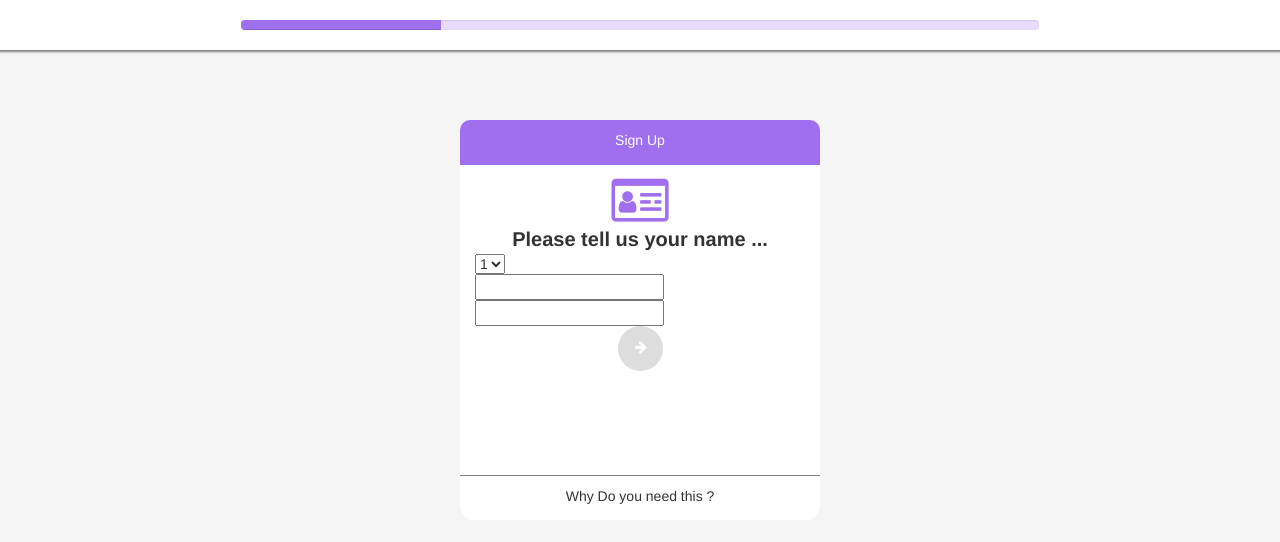
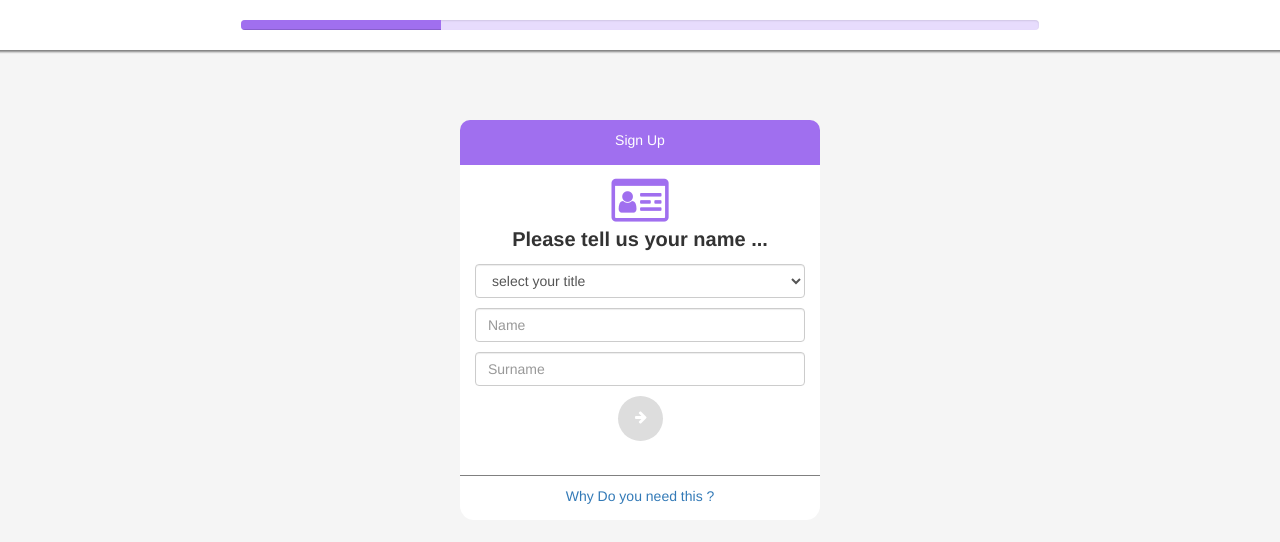
Before and after one commit to LimarenkoDenis/sign-up-play, a React app: page / in a window 1280 px wide. Shown: the top 542 px of the page. Built offline with nearby package versions, Linux system fonts and the light colour scheme.

Commit message:
store in the root

```diff
--- a/src/index.tsx
+++ b/src/index.tsx
@@ -28,27 +28,32 @@ class App extends React.Component<{}, { currentView: number }> {
 
     }
 
-    // public update(e: React.ChangeEvent<HTMLSelectElement>): void {
-    //     console.log(e);
-    // }
+    public onChange(e: KeyboardEvent): void {
+        // tslint:disable-next-line
+        const el: any = e.target;
+        store.dispatch({
+            type: 'ADD_DATA',
+            payload: { [el.name]: el.value }
+        });
+    }
 
     public render(): JSX.Element {
         let view: JSX.Element;
         switch (this.state.currentView) {
             case 1:
-                view = <Info items={['1', '2', '3', '4', '5']} />;
+                view = <Info update={this.onChange} />;
                 break;
             case 2:
-                view = <Gender />;
+                view = <Gender update={this.onChange} />;
                 break;
             case 3:
-                view = <Resident />;
+                view = <Resident update={this.onChange} />;
                 break;
             case 4:
                 view = <Result />;
                 break;
             default:
-                view = <Info items={['1', '2', '3', '4', '5']} />;
+                view = <Info update={this.onChange} />;
         }
         return (
             <Provider store={store}>
--- a/src/sign-up/card-footer/card-footer.tsx
+++ b/src/sign-up/card-footer/card-footer.tsx
@@ -3,5 +3,5 @@ import * as React from 'react';
 import './card-footer.css';
 // tslint:disable-next-line
 export const CardFooter: () => JSX.Element = () => (
-    <div className='footer'>Why Do you need this ?</div>
+    <div className='footer'><a href='#'>Why Do you need this ?</a></div>
 );
--- a/src/sign-up/gender/gender.tsx
+++ b/src/sign-up/gender/gender.tsx
@@ -2,7 +2,8 @@ import * as React from 'react';
 import { Title } from '../title/title';
 import { NextButton } from '../next-button/next-button';
 
-export class Gender extends React.Component {
+// tslint:disable-next-line
+export class Gender extends React.Component<{ update: React.EventHandler<any> }> {
     public render(): JSX.Element {
         return (
             <div>
--- /dev/null
+++ b/src/sign-up/info/info.css
@@ -0,0 +1,3 @@
+.form-control{
+    margin: 10px 0;
+}
--- a/src/sign-up/info/info.tsx
+++ b/src/sign-up/info/info.tsx
@@ -1,43 +1,33 @@
 import * as React from 'react';
+
+import './info.css';
 
 import { Title } from '../title/title';
 import { NextButton } from '../next-button/next-button';
 
+// tslint:disable-next-line
+export class Info extends React.Component<{ update: React.EventHandler<any> }> {
 
-import { store } from '../../store/root.store';
-
-
-export class Info extends React.Component<{
-    items: string[]
-}> {
-
-    public constructor() {
-        super();
-    }
-
-    public onChange(e: KeyboardEvent): void {
-        // tslint:disable-next-line
-        const el: any = e.target;
-        store.dispatch({
-            type: 'ADD_DATA',
-            payload: { [el.name]: el.value }
-        });
-    }
+    public roles: string[] = [
+        'Angular dev',
+        'React dev',
+        'Manager',
+    ];
 
     public render(): JSX.Element {
         return (
             <div>
                 <Title title='Please tell us your name ...' icon='fa fa-id-card-o' />
-                <select onChange={this.onChange.bind(this)} name='title'>
-                    {this.props.items.map((item: string, i: number) => (<option key={i}>{item}</option>))}
+                <select onChange={this.props.update.bind(this)} name='title' className='form-control' >
+                    <option disabled selected> select your title</option>
+                    {this.roles.map((item: string, i: number) => (<option key={i}>{item}</option>))}
                 </select>
-                <div>
-                    <div>
-                        <input type='text' name='name' onInput={this.onChange.bind(this)} />
-                    </div>
-                    <div>
-                        <input type='text' name='surname' onInput={this.onChange.bind(this)} />
-                    </div>
+                <div >
+                    <input type='text' className='form-control'
+                        placeholder='Name' name='name' onInput={this.props.update.bind(this)} />
+                    <input type='text' className='form-control'
+                        placeholder='Surname' name='surname' onInput={this.props.update.bind(this)} />
+
                 </div>
                 <NextButton />
             </div >
--- a/src/sign-up/resident/resident.tsx
+++ b/src/sign-up/resident/resident.tsx
@@ -2,7 +2,8 @@ import * as React from 'react';
 import { Title } from '../title/title';
 import { NextButton } from '../next-button/next-button';
 
-export class Resident extends React.Component {
+// tslint:disable-next-line
+export class Resident extends React.Component<{ update: React.EventHandler<any> }>{
     public render(): JSX.Element {
         return (
             <div>
```
